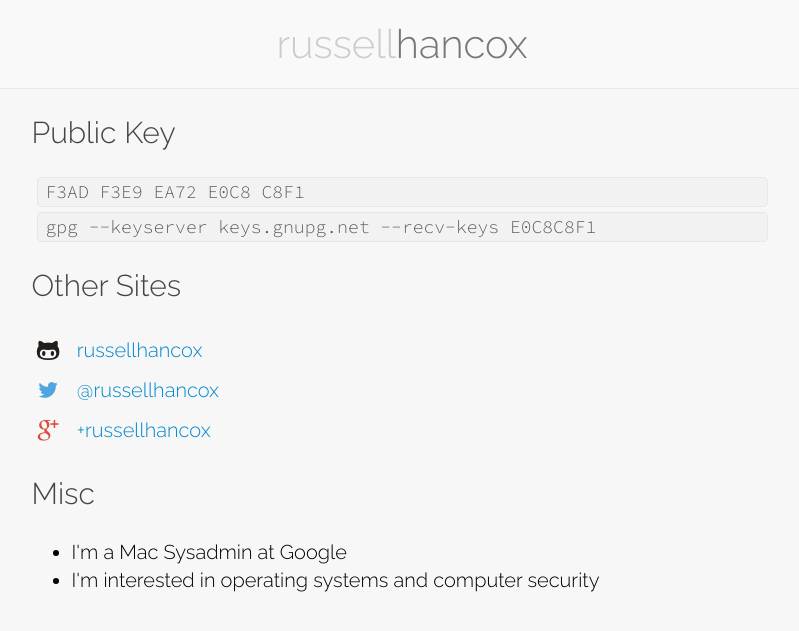
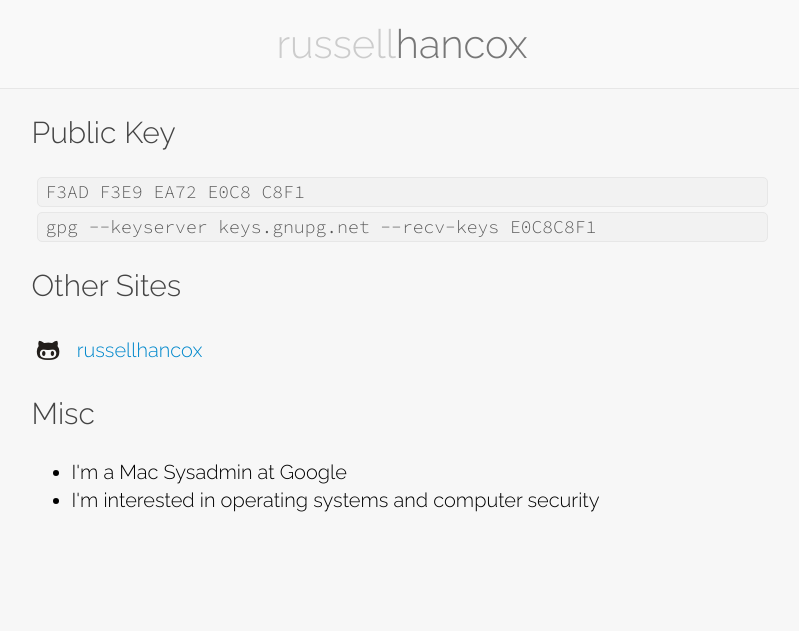
Before and after one commit to russellhancox/russell.hancox.us, a Jekyll site: the page built from index.html, in a window 1280 px wide. Shown: the top 631 px of the page, without its empty margins (238-1037 px from the left). Built offline with Jekyll 4.4.1, drawn with Linux system fonts in a browser that asks for light colours.

Commit message:
Remove old social media links

```diff
--- a/index.html
+++ b/index.html
@@ -10,8 +10,6 @@
         <h3>Other Sites</h3>
         <ul class='list-style-none'>
           <li><a href="https://github.com/russellhancox">russellhancox</a></li>
-          <li><a href="https://twitter.com/russellhancox">@russellhancox</a></li>
-          <li><a href="https://google.com/+russellhancox">+russellhancox</a></li>
         </ul>
 
         <h3>Misc</h3>
```
